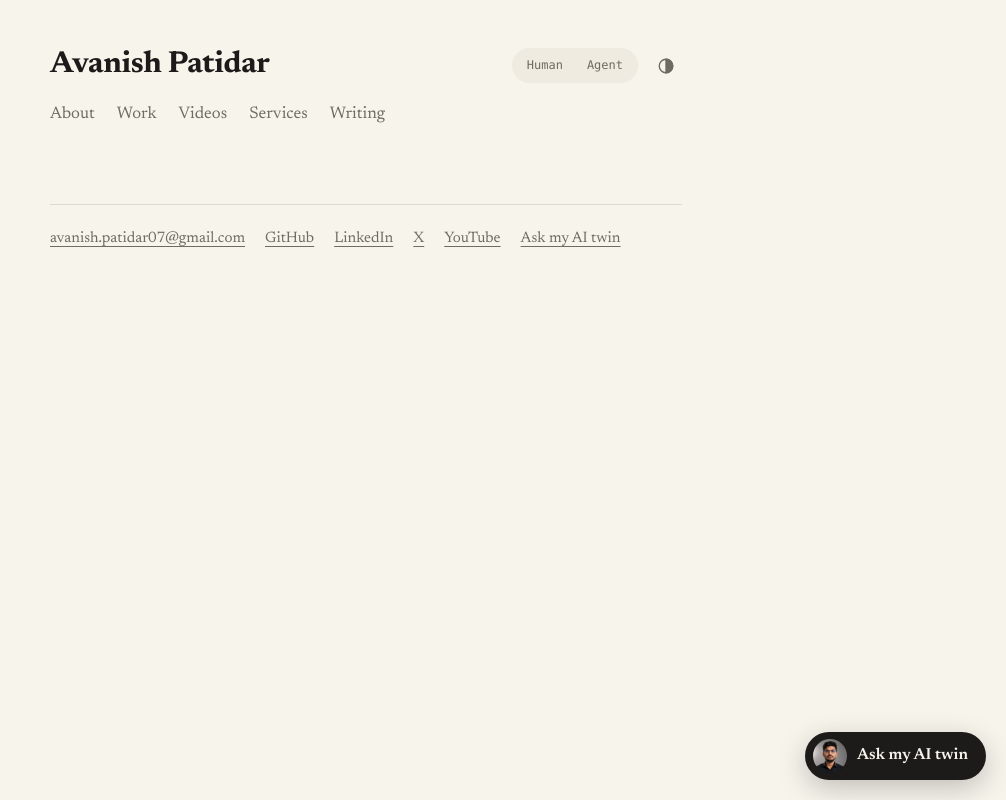
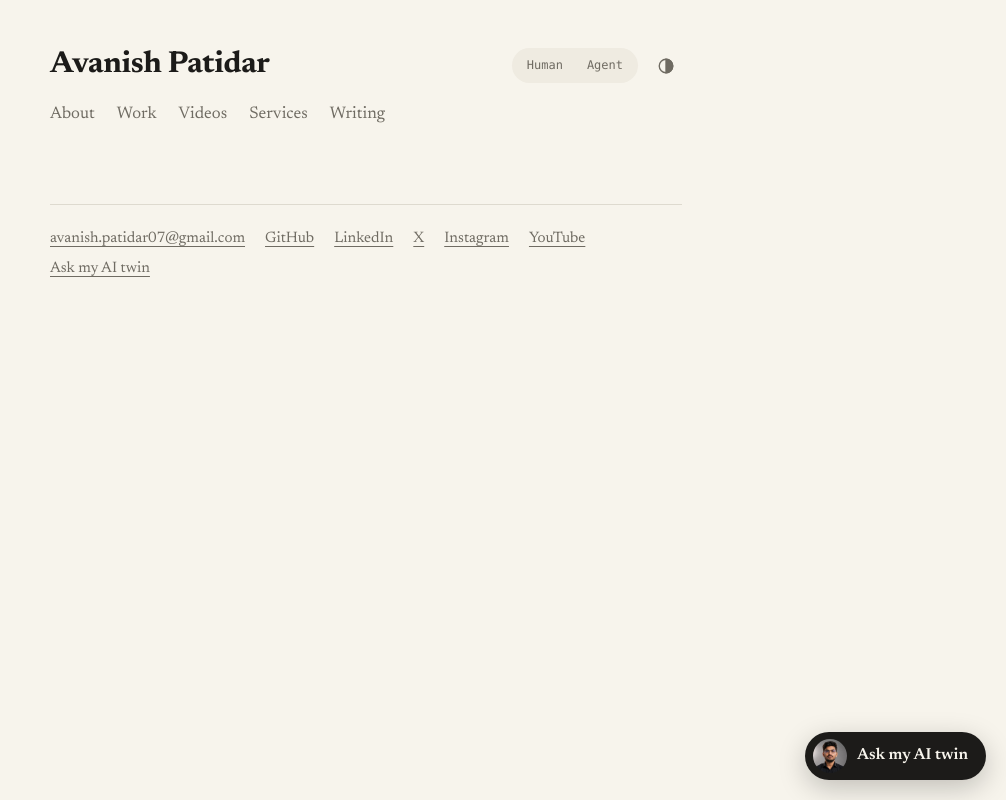
Before and after one commit to Avanishpatidar/ABP_website, a Nuxt app: page / in a window 1280 px wide. Shown: the whole page, without its empty margins (274-1280 px from the left). Built offline with nearby package versions, Linux system fonts and the light colour scheme.

Commit message:
Add personal Instagram to profile links

```diff
--- a/data/site.ts
+++ b/data/site.ts
@@ -16,6 +16,7 @@ export const profile = {
     { label: 'GitHub', url: 'https://github.com/Avanishpatidar' },
     { label: 'LinkedIn', url: 'https://www.linkedin.com/in/avanish-patidar/' },
     { label: 'X', url: 'https://x.com/Avanish_patidar' },
+    { label: 'Instagram', url: 'https://www.instagram.com/avanishpatidar/' },
     { label: 'YouTube', url: 'https://www.youtube.com/@error_by_night_' }
   ]
 }
```
